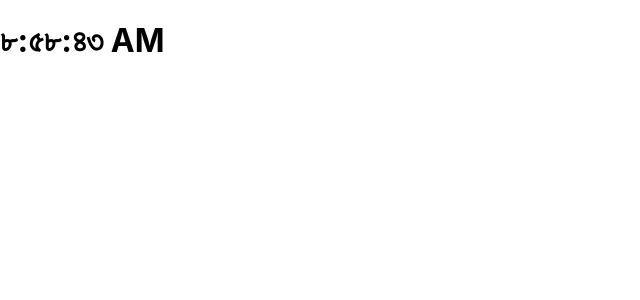
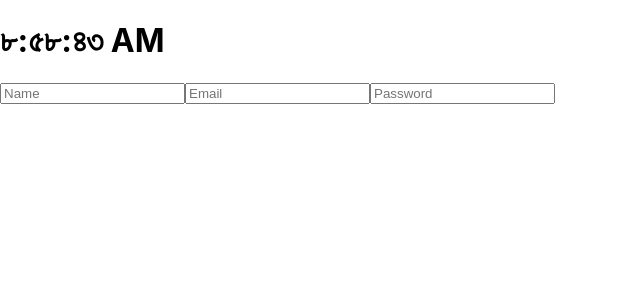
Before and after one commit to khanfaysal/specific-element-style, a React (Create React App) app: page / in a window 1280 px wide. Shown: the top 300 px of the page, without its empty margins (0-640 px from the left). Built offline with nearby package versions, Linux system fonts and the light colour scheme.

Commit message:
yup form validation test running

```diff
--- a/package.json
+++ b/package.json
@@ -11,7 +11,8 @@
     "react": "^17.0.2",
     "react-dom": "^17.0.2",
     "react-scripts": "4.0.3",
-    "web-vitals": "^1.0.1"
+    "web-vitals": "^1.0.1",
+    "yup": "^0.32.11"
   },
   "scripts": {
     "start": "react-scripts start",
--- a/src/App.js
+++ b/src/App.js
@@ -1,11 +1,21 @@
 import React, { Component } from "react";
 import "tailwindcss/tailwind.css";
 import Clock from "./components/Clock";
+import { userSchema } from "../src/Validations/UserValidations";
+import * as yup from "yup";
 class App extends Component {
   render() {
+    const createUser = (e) => {
+      e.preventDefault();
+    };
     return (
       <div>
         <Clock locale="bn-BD" />
+        <form onSubmit={createUser}>
+          <input type="text" placeholder="Name"></input>
+          <input type="email" placeholder="Email"></input>
+          <input type="password" placeholder="Password"></input>
+        </form>
       </div>
     );
   }
--- /dev/null
+++ b/src/Validations/UserValidations.js
@@ -0,0 +1,13 @@
+import React from "react";
+import * as yup from "yup";
+export const userSchema = yup.object().shape({
+  name: yup.string().required(),
+  email: yup.string().email().required(),
+  password: yup.string().min(4).max(10).required(),
+});
+
+const UserValidations = () => {
+  return <div></div>;
+};
+
+export default UserValidations;
```
Also changed, not shown: 2 other files (tests, documents, lock files or other folders).
